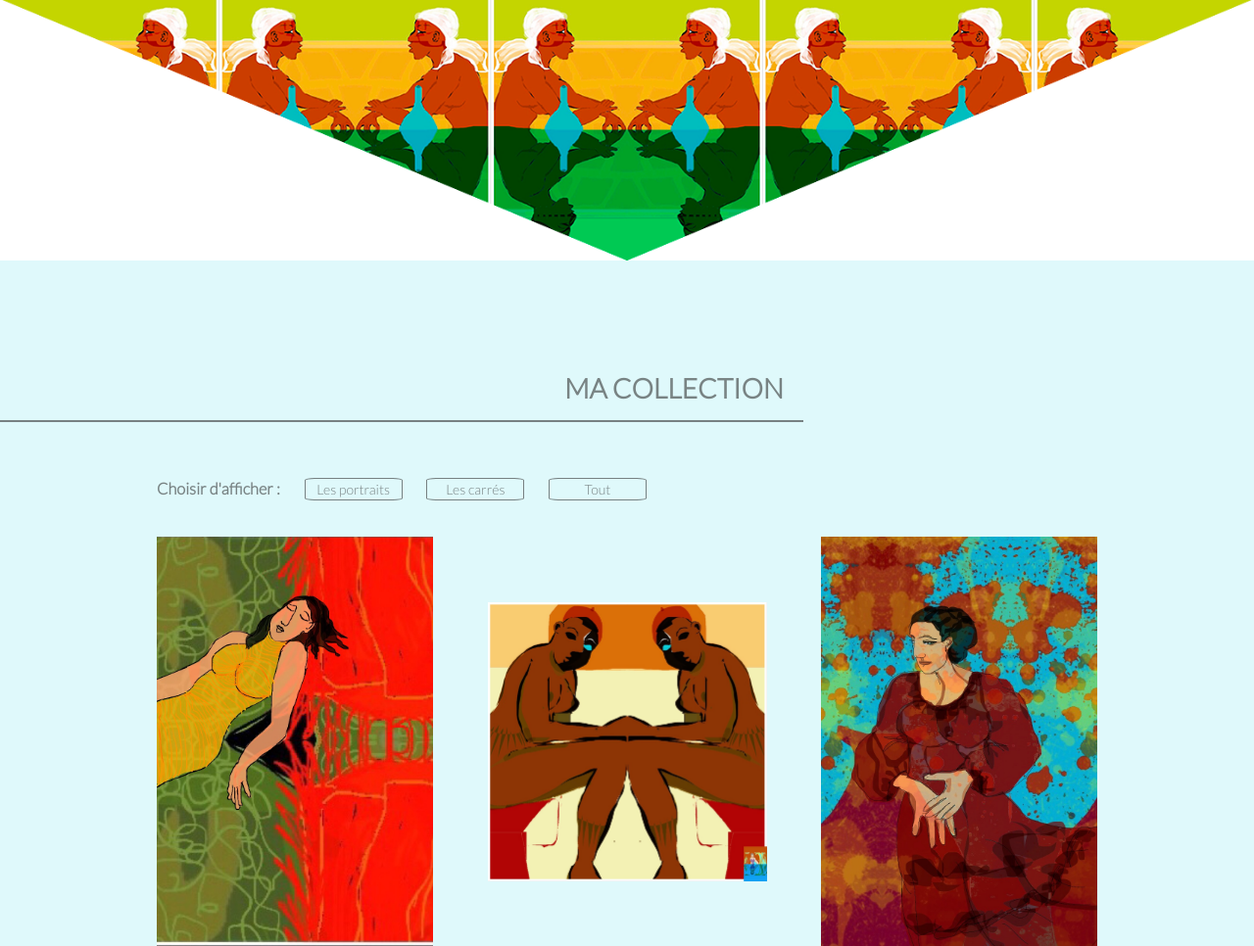
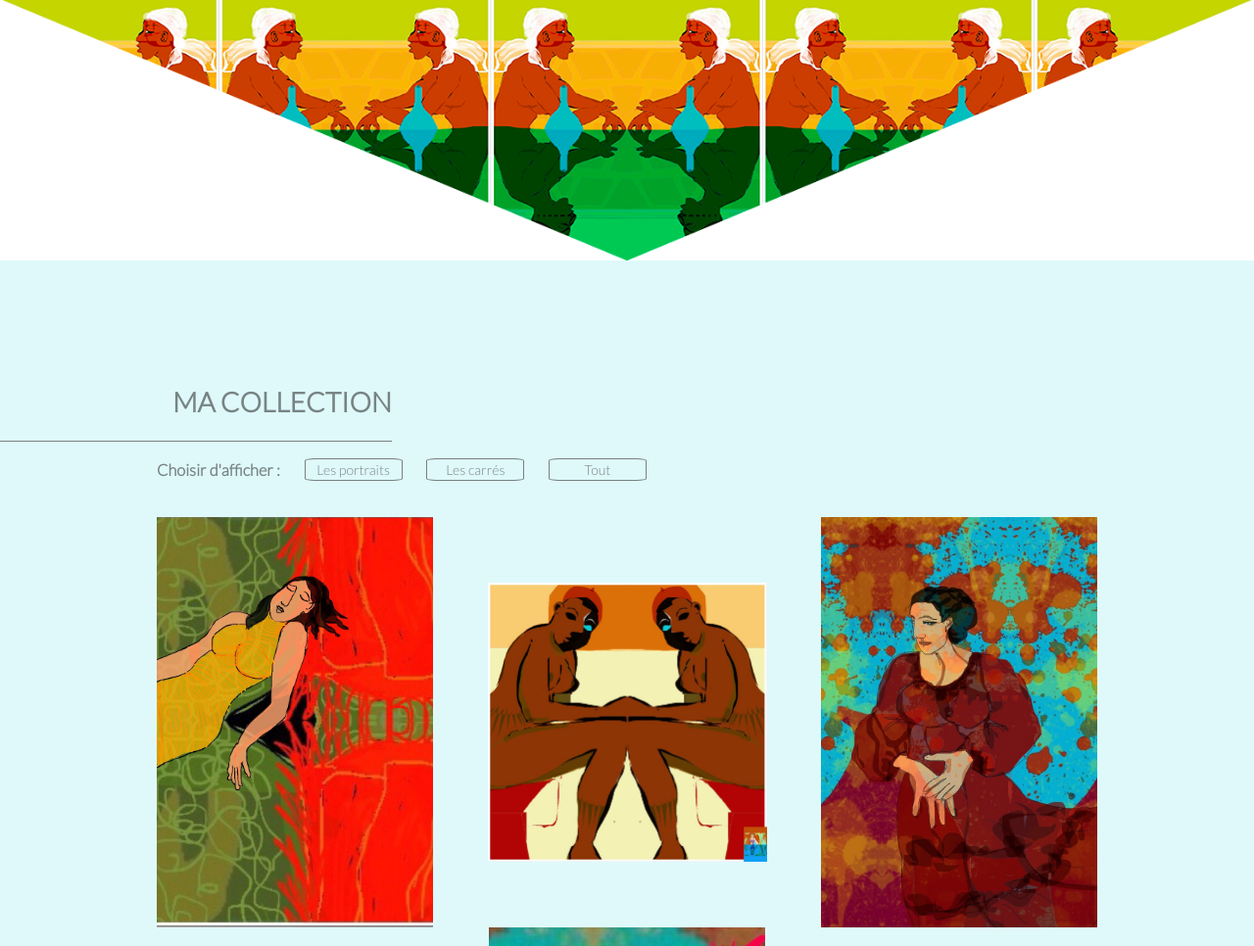
Before and after one commit to axelviskovic/dominique.bayol, a PHP site: page /collection.html in a window 1280 px wide. Shown: the part 106-1072 px from the top of the page at 98% size. Run offline with PHP 8.4, Linux system fonts and the light colour scheme; style sheets or scripts are compiled from the project's sources; some libraries are stand-ins or nearby versions.

Commit message:
new version of responsive on the collection page

```diff
--- a/collection.html
+++ b/collection.html
@@ -51,9 +51,9 @@
 			<div class="imgPresentation">
         <img alt="imgPresentation" src="dist/res/images/imgPresentation.png">
       </div>
-			<div class="sectionTitle placeRight">
-				<h2 class="title">MA COLLECTION</h2>
-			</div>
+			<div class="line_decoration">
+        <h1 class="title_collection">MA COLLECTION</h1>
+            </div>
 			<div class="container">
 				<div class="imagesFormat flexContentNew">
 					<h3>Choisir d'afficher :</h3>
--- a/src/sass/partials/_collection.scss
+++ b/src/sass/partials/_collection.scss
@@ -7,17 +7,12 @@
       width: 100%;
     }
   }
-  .sectionTitle{
-    width: 820px;
-    height: 60px;
-    margin-bottom: 40px;
-    border-bottom: 2px solid;
-    .title{
-      font-size: 2em;
-      line-height: 20%;
-      padding-right: 20px;
-    }
-  }
+  .line_decoration{
+  border-bottom: solid 1px;
+  width: 400px;
+  display: flex;
+  justify-content: flex-end;
+}
   .imagesFormat{
     width: 500px;
     margin-bottom: 20px;
@@ -50,20 +45,28 @@
   }
 }
 
-// @media screen and (max-width : 960px){
-//
-//   .collection{
-//     width: 100%;
-//     display: flex;
-//   	flex-direction: column;
-//   	align-items: center;
-//     margin-bottom: 30px;
-//   }
-//
-//   .imagesFormat{
-//     height: 100%;
-//     display: flex;
-//   	flex-flow: column nowrap;
-//   	align-items: center;
-//   }
-// }
+
+ @media screen and (max-width : 960px){
+   .collection{
+       width: calc(100%/2 - 20px);
+       display: flex;
+       flex-direction: column;
+       align-items: center;
+       margin-bottom: 30px;
+   }
+     .portrait, .square{
+         margin-bottom: 20px;
+     }
+
+   .imagesFormat{
+     height: 100%;
+     display: flex;
+  	flex-flow: column nowrap;
+   	align-items: center;
+   }
+ }
+@media screen and (max-width : 790px){
+   .line_decoration{
+     width: 290px;
+}
+}
--- a/src/sass/partials/_portrait.scss
+++ b/src/sass/partials/_portrait.scss
@@ -105,4 +105,10 @@
   display: flex;
   flex-direction: column;
 }
+  .txtUnivers{
+    border-left: none;
 }
+  .txtInfos{
+    border-left: none;
+}
+}
```
